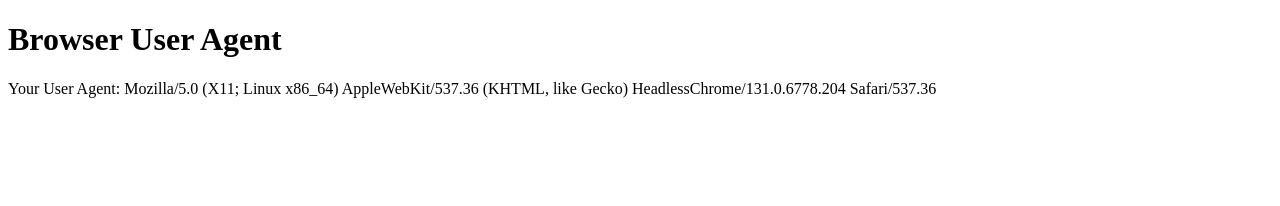
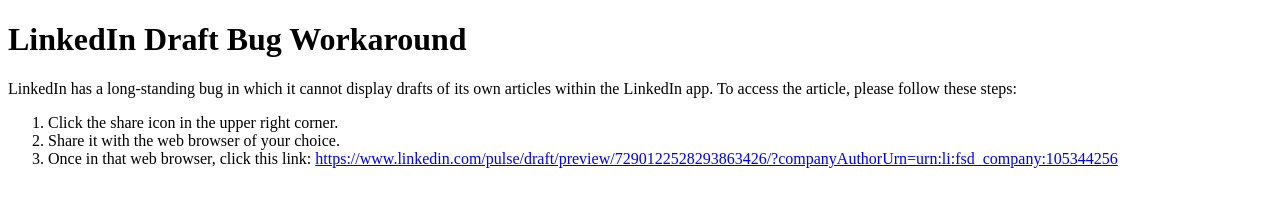
Before and after one commit to EffectiveEducation/Fix4LinkedInDrafts, a plain HTML site: page 7290122528293863426_2.html in a window 1280 px wide. Drawn offline with Linux system fonts and the light colour scheme.

Commit message:
Add or update 7290122528293863426_2.html

```diff
--- a/7290122528293863426_2.html
+++ b/7290122528293863426_2.html
@@ -2,14 +2,15 @@
 <html lang="en">
 <head>
   <meta charset="utf-8" />
-  <title>Browser User Agent</title>
+  <title>LinkedIn Draft Bug Workaround</title>
 </head>
 <body>
-  <h1>Browser User Agent</h1>
-  <p id='ua'></p>
-
-  <script>
-    document.getElementById('ua').textContent = 'Your User Agent: ' + navigator.userAgent;
-  </script>
+  <h1>LinkedIn Draft Bug Workaround</h1>
+  <p>LinkedIn has a long-standing bug in which it cannot display drafts of its own articles within the LinkedIn app. To access the article, please follow these steps:</p>
+  <ol>
+    <li>Click the share icon in the upper right corner.</li>
+    <li>Share it with the web browser of your choice.</li>
+    <li>Once in that web browser, click this link: <a href="https://www.linkedin.com/pulse/draft/preview/7290122528293863426/?companyAuthorUrn=urn:li:fsd_company:105344256">https://www.linkedin.com/pulse/draft/preview/7290122528293863426/?companyAuthorUrn=urn:li:fsd_company:105344256</a></li>
+  </ol>
 </body>
 </html>
```
